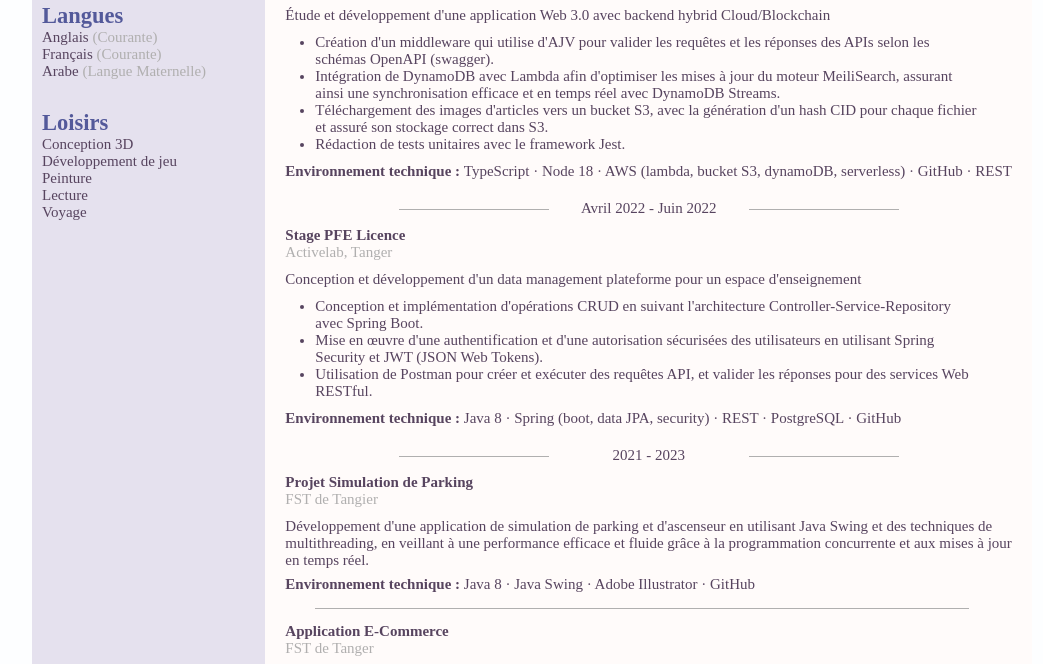
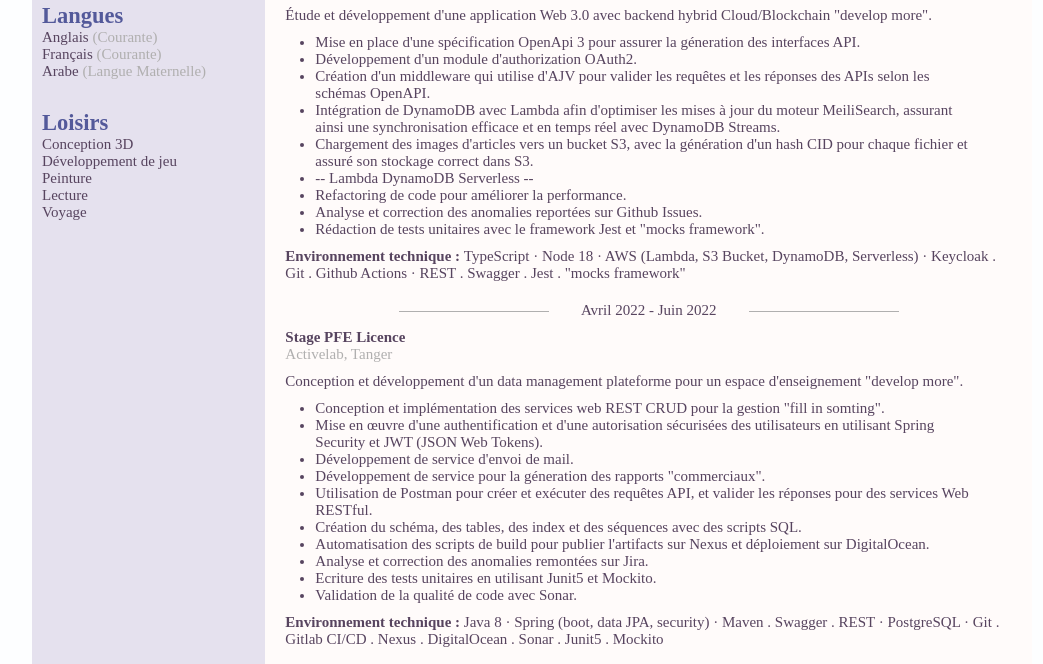
Before and after one commit to taflur/CV, a plain HTML site: page index.html in a window 1280 px wide. Shown: the part 433-1097 px from the top of the page, without its empty margins (108-1151 px from the left). Drawn offline with Linux system fonts and the light colour scheme.

Commit message:
add new changes

```diff
--- a/index.html
+++ b/index.html
@@ -67,33 +67,45 @@
 					<b>Stage PFA Master</b>
                     <div class="Place">FeverTokens, Casablanca</div>
 					<div>Étude et développement d'une application Web 3.0
-						avec backend hybrid Cloud/Blockchain</div>
+						avec backend hybrid Cloud/Blockchain "develop more".</div>
 					<ul>
+						<li>Mise en place d'une spécification OpenApi 3 pour assurer la géneration des interfaces API.</li>
+						<li>Développement d'un module d'authorization OAuth2.</li>
 						<li>Création d'un middleware qui utilise d'AJV pour valider les requêtes et les réponses des APIs
-							selon les schémas OpenAPI (swagger).</li>
+							selon les schémas OpenAPI.</li>
 						<li>Intégration de DynamoDB avec Lambda afin d'optimiser les mises à jour du moteur MeiliSearch,
 							assurant ainsi une synchronisation efficace et en temps réel avec DynamoDB Streams.</li>
-						<li>Téléchargement des images d'articles vers un bucket S3, avec la génération d'un hash CID pour chaque fichier
+						<li>Chargement des images d'articles vers un bucket S3, avec la génération d'un hash CID pour chaque fichier
 							et assuré son stockage correct dans S3.</li>
-						<li>Rédaction de tests unitaires avec le framework Jest.</li>
+						<li>-- Lambda DynamoDB Serverless --</li>
+						<li>Refactoring de code pour améliorer la performance.</li>
+						<li>Analyse et correction des anomalies reportées sur Github Issues.</li>
+						<li>Rédaction de tests unitaires avec le framework Jest et "mocks framework".</li>
 					</ul>
                     <div class="env"><b>Environnement technique : </b>
-					TypeScript · Node 18 · AWS (lambda, bucket S3, dynamoDB, serverless) · GitHub · REST</div>
+					TypeScript · Node 18 · AWS (Lambda, S3 Bucket, DynamoDB, Serverless) · Keycloak . Git . Github Actions · REST . Swagger . Jest . "mocks framework"</div>
 
 				<div class="Dates">Avril 2022 - Juin 2022</div>
 					<b>Stage PFE Licence</b>
                     <div class="Place">Activelab, Tanger</div>
 					<div>Conception et développement d'un data management
-                        plateforme pour un espace d'enseignement</div>
+                        plateforme pour un espace d'enseignement "develop more".</div>
 					<ul>
-						<li>Conception et implémentation d'opérations CRUD en suivant l'architecture Controller-Service-Repository avec Spring Boot.</li>
+						<li>Conception et implémentation des services web REST CRUD pour la gestion "fill in somting".</li>
 						<li>Mise en œuvre d'une authentification et d'une autorisation sécurisées des utilisateurs en utilisant
 							Spring Security et JWT (JSON Web Tokens).</li>
+						<li>Développement de service d'envoi de mail.</li>
+						<li>Développement de service pour la géneration des rapports "commerciaux".</li>
 						<li>Utilisation de Postman pour créer et exécuter des requêtes API,
 							et valider les réponses pour des services Web RESTful.</li>
+						<li>Création du schéma, des tables, des index et des séquences avec des scripts SQL.</li>
+						<li>Automatisation des scripts de build pour publier l'artifacts sur Nexus et déploiement sur DigitalOcean.</li>
+						<li>Analyse et correction des anomalies remontées sur Jira.</li>
+						<li>Ecriture des tests unitaires en utilisant Junit5 et Mockito.</li>
+						<li>Validation de la qualité de code avec Sonar.</li>
 					</ul>
                     <div class="env"><b>Environnement technique : </b>
-					Java 8 · Spring (boot, data JPA, security) · REST · PostgreSQL · GitHub</div>
+					Java 8 · Spring (boot, data JPA, security) · Maven . Swagger . REST · PostgreSQL · Git . Gitlab CI/CD . Nexus . DigitalOcean . Sonar . Junit5 . Mockito</div>
 				<div class="Dates">2021 - 2023</div>
 				<b>Projet Simulation de Parking</b>
                     <div class="Place">FST de Tangier</div>
```
